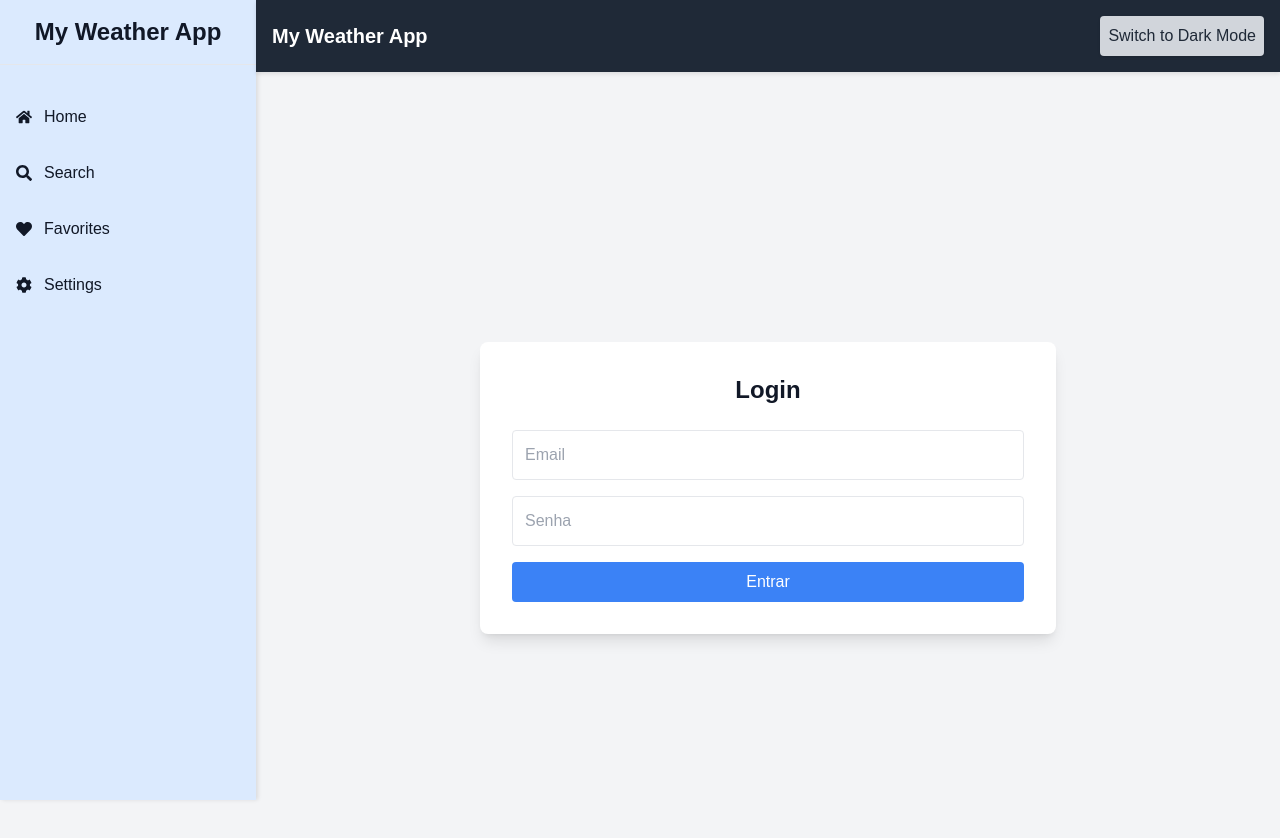
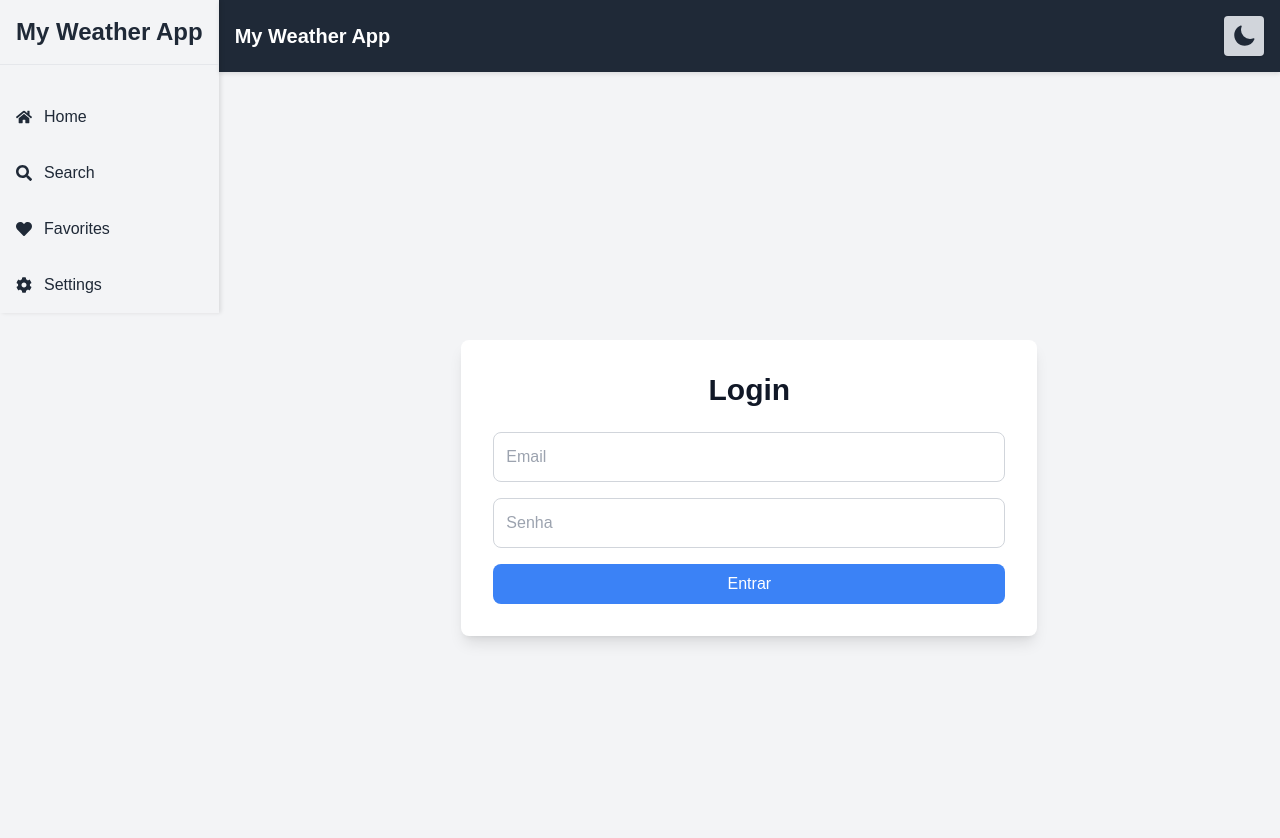
Before and after one commit to YuriVdSantos/My_weater_app, a Next.js app: page /login in a window 1280 px wide. Shown: the top 838 px of the page. Built offline with nearby package versions, Linux system fonts and the light colour scheme; sample sign-in values are in the browser's storage.

Commit message:
Otimizacao da Sidebar

```diff
--- a/app/components/Sidebar.tsx
+++ b/app/components/Sidebar.tsx
@@ -1,16 +1,43 @@
 'use client';
 
+import { useState } from 'react';
 import Link from 'next/link';
-import { FaHome, FaSearch, FaHeart, FaCog } from 'react-icons/fa';
+import { FaHome, FaSearch, FaHeart, FaCog, FaBars, FaTimes } from 'react-icons/fa';
 
 const Sidebar = () => {
+  const [isOpen, setIsOpen] = useState(false);
+
+  const toggleMenu = () => {
+    setIsOpen(!isOpen);
+  };
+
   return (
-    <nav className="bg-blue-100 dark:bg-gray-900 dark:text-white h-screen flex flex-col w-full md:w-64">
-      <div className="p-4 flex items-center justify-center border-b dark:border-gray-700">
+    <div className="relative">
+      {/* Botão de menu hambúrguer para telas pequenas */}
+      <button
+        onClick={toggleMenu}
+        className="md:hidden p-4 text-gray-800 dark:text-white"
+        aria-label={isOpen ? 'Fechar Menu' : 'Abrir Menu'}
+      >
+        {isOpen ? <FaTimes /> : <FaBars />}
+      </button>
+
+      {/* Sidebar */}
+      <nav
+        className={`fixed top-0 left-0 h-screen w-64 bg-blue-100 dark:bg-gray-900 dark:text-white md:static md:w-full md:flex md:flex-col md:h-auto md:bg-transparent md:text-gray-800 md:border-none ${isOpen ? 'block' : 'hidden md:block'}`}
+      >
+        <div className="p-4 flex items-center justify-between border-b dark:border-gray-700">
           <h1 className="text-2xl font-bold">My Weather App</h1>
+          {/* Botão de fechar para o menu hambúrguer */}
+          <button
+            onClick={toggleMenu}
+            className="md:hidden p-2 text-gray-800 dark:text-white"
+            aria-label="Fechar Menu"
+          >
+            <FaTimes />
+          </button>
         </div>
         <ul className="flex flex-col mt-6 flex-grow">
-        {/* Link para Home */}
           <li className="p-4 hover:bg-gray-700 transition-colors duration-200">
             <Link href="/" legacyBehavior>
               <a className="flex items-center">
@@ -18,8 +45,6 @@ const Sidebar = () => {
               </a>
             </Link>
           </li>
-
-        {/* Link para Search */}
           <li className="p-4 hover:bg-gray-700 transition-colors duration-200">
             <Link href="/search" legacyBehavior>
               <a className="flex items-center">
@@ -27,8 +52,6 @@ const Sidebar = () => {
               </a>
             </Link>
           </li>
-
-        {/* Link para Favorites */}
           <li className="p-4 hover:bg-gray-700 transition-colors duration-200">
             <Link href="/favorites" legacyBehavior>
               <a className="flex items-center">
@@ -36,8 +59,6 @@ const Sidebar = () => {
               </a>
             </Link>
           </li>
-
-        {/* Link para Settings */}
           <li className="p-4 hover:bg-gray-700 transition-colors duration-200">
             <Link href="/settings" legacyBehavior>
               <a className="flex items-center">
@@ -47,6 +68,7 @@ const Sidebar = () => {
           </li>
         </ul>
       </nav>
+    </div>
   );
 };
 
--- a/app/components/ThemeToggle.tsx
+++ b/app/components/ThemeToggle.tsx
@@ -1,5 +1,6 @@
 'use client';
 import { useEffect, useState } from 'react';
+import { SunIcon, MoonIcon } from '@heroicons/react/24/solid'; // Adicione essa dependência se ainda não estiver instalada
 
 const ThemeToggle = () => {
   // Define o estado inicial do tema
@@ -31,7 +32,11 @@ const ThemeToggle = () => {
       className="p-2 bg-gray-300 dark:bg-gray-700 text-gray-800 dark:text-gray-200 rounded shadow hover:bg-gray-400 dark:hover:bg-gray-600 transition-colors duration-300 focus:outline-none focus:ring-2 focus:ring-blue-500"
       aria-label={theme === 'dark' ? 'Switch to Light Mode' : 'Switch to Dark Mode'}
     >
-      {theme === 'dark' ? 'Switch to Light Mode' : 'Switch to Dark Mode'}
+      {theme === 'dark' ? (
+        <SunIcon className="w-6 h-6" />
+      ) : (
+        <MoonIcon className="w-6 h-6" />
+      )}
     </button>
   );
 };
--- a/app/login/page.tsx
+++ b/app/login/page.tsx
@@ -23,27 +23,29 @@ const LoginPage = () => {
   };
 
   return (
-    <div className="flex items-center justify-center min-h-screen bg-gray-100 dark:bg-gray-700">
+    <div className="flex items-center justify-center min-h-screen bg-gray-100 dark:bg-gray-900 p-4">
       <div className="bg-white dark:bg-gray-800 shadow-lg rounded-lg p-8 max-w-sm sm:max-w-md md:max-w-lg lg:max-w-xl w-full">
-        <h2 className="text-2xl font-bold text-center mb-6 dark:text-white">Login</h2>
-        <form onSubmit={handleSubmit}>
+        <h2 className="text-2xl sm:text-3xl font-bold text-center mb-6 dark:text-white">
+          Login
+        </h2>
+        <form onSubmit={handleSubmit} className="space-y-4">
           <input
             type="email"
             placeholder="Email"
-            className="w-full p-3 mb-4 border rounded focus:outline-none focus:ring-2 focus:ring-blue-500 dark:bg-gray-900 dark:text-white"
+            className="w-full p-3 border border-gray-300 rounded-lg focus:outline-none focus:ring-2 focus:ring-blue-500 dark:bg-gray-900 dark:text-white dark:border-gray-700"
             value={email}
             onChange={(e) => setEmail(e.target.value)}
           />
           <input
             type="password"
             placeholder="Senha"
-            className="w-full p-3 mb-4 border rounded focus:outline-none focus:ring-2 focus:ring-blue-500 dark:bg-gray-900 dark:text-white"
+            className="w-full p-3 border border-gray-300 rounded-lg focus:outline-none focus:ring-2 focus:ring-blue-500 dark:bg-gray-900 dark:text-white dark:border-gray-700"
             value={password}
             onChange={(e) => setPassword(e.target.value)}
           />
           <button
             type="submit"
-            className="w-full bg-blue-500 text-white py-2 px-4 rounded hover:bg-blue-600 dark:bg-blue-600 dark:hover:bg-blue-700"
+            className="w-full bg-blue-500 text-white py-2 px-4 rounded-lg hover:bg-blue-600 dark:bg-blue-600 dark:hover:bg-blue-700 transition-colors"
           >
             Entrar
           </button>
--- a/app/page.tsx
+++ b/app/page.tsx
@@ -47,8 +47,8 @@ const HomePage = () => {
   };
 
   return (
-    <div className="flex items-center justify-center min-h-screen bg-gray-100 dark:bg-gray-700 p-4">
-      <div className="bg-white dark:bg-gray-800 shadow-lg rounded-lg p-8 max-w-md w-full mx-auto">
+    <div className="flex items-center justify-center min-h-screen bg-gray-100 dark:bg-gray-900 p-4">
+      <div className="bg-white dark:bg-gray-800 shadow-lg rounded-lg p-6 md:p-8 max-w-md w-full mx-auto">
         <h1 className="text-2xl sm:text-3xl md:text-4xl font-bold text-blue-600 mb-6 text-center dark:text-white">
           Previsão do Tempo
         </h1>
@@ -58,11 +58,11 @@ const HomePage = () => {
             placeholder="Digite a cidade"
             value={city}
             onChange={(e) => setCity(e.target.value)}
-            className="w-full p-3 border rounded mb-4 focus:outline-none focus:ring-2 focus:ring-blue-500 dark:bg-gray-900 dark:text-white"
+            className="w-full p-3 border border-gray-300 rounded mb-4 focus:outline-none focus:ring-2 focus:ring-blue-500 dark:bg-gray-900 dark:border-gray-700 dark:text-white"
           />
           <button
             type="submit"
-            className="w-full bg-blue-500 text-white py-2 px-4 rounded hover:bg-blue-600 dark:bg-blue-600 dark:hover:bg-blue-700"
+            className="w-full bg-blue-500 text-white py-2 px-4 rounded hover:bg-blue-600 dark:bg-blue-600 dark:hover:bg-blue-700 transition-colors"
           >
             Buscar
           </button>
--- a/app/settings/page.tsx
+++ b/app/settings/page.tsx
@@ -18,15 +18,19 @@ const SettingsPage = () => {
   };
 
   return (
-    <div className="flex items-center justify-center min-h-screen bg-gray-100 dark:bg-gray-700 p-4">
-      <div className="bg-white dark:bg-gray-800 shadow-lg rounded-lg p-8 max-w-lg w-full sm:max-w-md">
-        <h1 className="text-2xl font-bold text-center mb-6 dark:text-white">Configurações</h1>
+    <div className="flex items-center justify-center min-h-screen bg-gray-100 dark:bg-gray-900 p-4">
+      <div className="bg-white dark:bg-gray-800 shadow-lg rounded-lg p-8 max-w-md w-full">
+        <h1 className="text-2xl sm:text-3xl font-bold text-center mb-6 dark:text-white">
+          Configurações
+        </h1>
         <div className="mb-6">
-          <label className="block text-gray-700 dark:text-gray-300 mb-2 text-sm sm:text-base">Unidade de Temperatura</label>
+          <label className="block text-gray-700 dark:text-gray-300 mb-2 text-sm sm:text-base">
+            Unidade de Temperatura
+          </label>
           <select
             value={temperatureUnit}
             onChange={handleTemperatureChange}
-            className="w-full p-3 border rounded focus:outline-none focus:ring-2 focus:ring-blue-500 dark:bg-gray-900 dark:text-white"
+            className="w-full p-3 border border-gray-300 rounded-lg focus:outline-none focus:ring-2 focus:ring-blue-500 dark:bg-gray-900 dark:text-white dark:border-gray-700"
           >
             <option value="Celsius">Celsius</option>
             <option value="Fahrenheit">Fahrenheit</option>
@@ -38,14 +42,14 @@ const SettingsPage = () => {
               type="checkbox"
               checked={notificationsEnabled}
               onChange={handleNotificationsChange}
-              className="form-checkbox dark:bg-gray-900"
+              className="form-checkbox text-blue-500 dark:bg-gray-900 dark:border-gray-700"
             />
             <span className="ml-2 text-gray-700 dark:text-gray-300">
               Ativar Notificações de Alertas Meteorológicos
             </span>
           </label>
         </div>
-        <button className="w-full bg-blue-500 text-white py-2 px-4 rounded hover:bg-blue-600 dark:bg-blue-600 dark:hover:bg-blue-700">
+        <button className="w-full bg-blue-500 text-white py-2 px-4 rounded-lg hover:bg-blue-600 dark:bg-blue-600 dark:hover:bg-blue-700 transition-colors">
           Salvar Configurações
         </button>
       </div>
--- a/package.json
+++ b/package.json
@@ -9,6 +9,7 @@
     "lint": "next lint"
   },
   "dependencies": {
+    "@heroicons/react": "^2.1.5",
     "chart.js": "^4.4.4",
     "next": "14.2.8",
     "react": "^18",
```
Also changed, not shown: app/dashboard/page.tsx (+13 -12 lines), 1 other file (tests, documents, lock files or other folders). Lines whose indentation alone changed are shown as unchanged.
